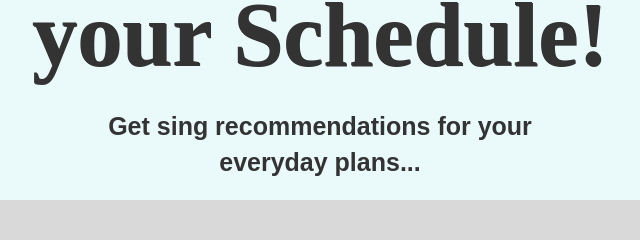
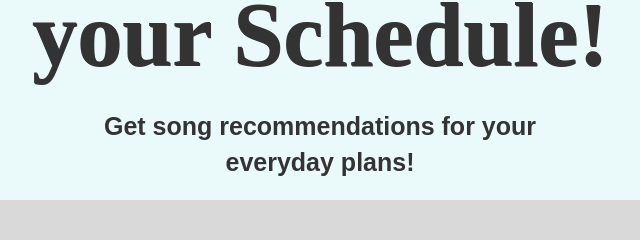
Before and after one commit to notifyproject/WTProject, a plain HTML site: page index.html in a window 1280 px wide. Shown: the part 287-527 px from the top of the page, 75-715 px from the left. Drawn offline with nearby package versions, Linux system fonts and the light colour scheme.

Commit message:
Update index.html

```diff
--- a/index.html
+++ b/index.html
@@ -55,7 +55,7 @@
          Schedule!</b>
     </div>
     <div class="b" style="font-family: Arial, Helvetica, sans-serif;"">
-        <b>Get sing recommendations for your everyday plans...</b>
+        <b>Get song recommendations for your everyday plans!</b>
      </div>
 
 </div>
```
